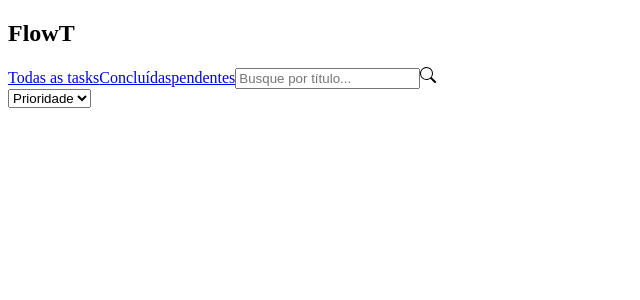
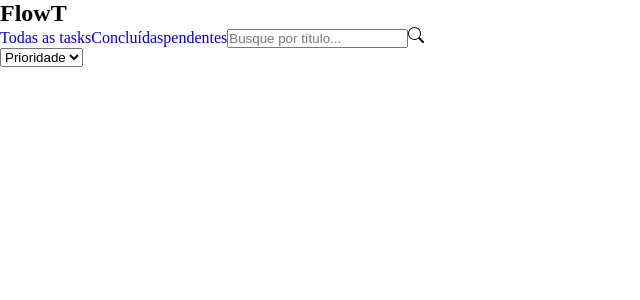
Before and after one commit to soaresesousa/FlowT---Projeto-Gerenciador-de-Tarefas, a React (Vite) app: page / in a window 1280 px wide. Shown: the top 300 px of the page, without its empty margins (0-640 px from the left). Built offline with nearby package versions, Linux system fonts and the light colour scheme.

Commit message:
Mod/ reset padrao do arquivo de css principal

```diff
--- a/src/index.css
+++ b/src/index.css
@@ -0,0 +1,7 @@
+* {
+    margin: 0;
+    padding: 0;
+    box-sizing: border-box;
+}
+
+a {text-decoration: none;}
```
